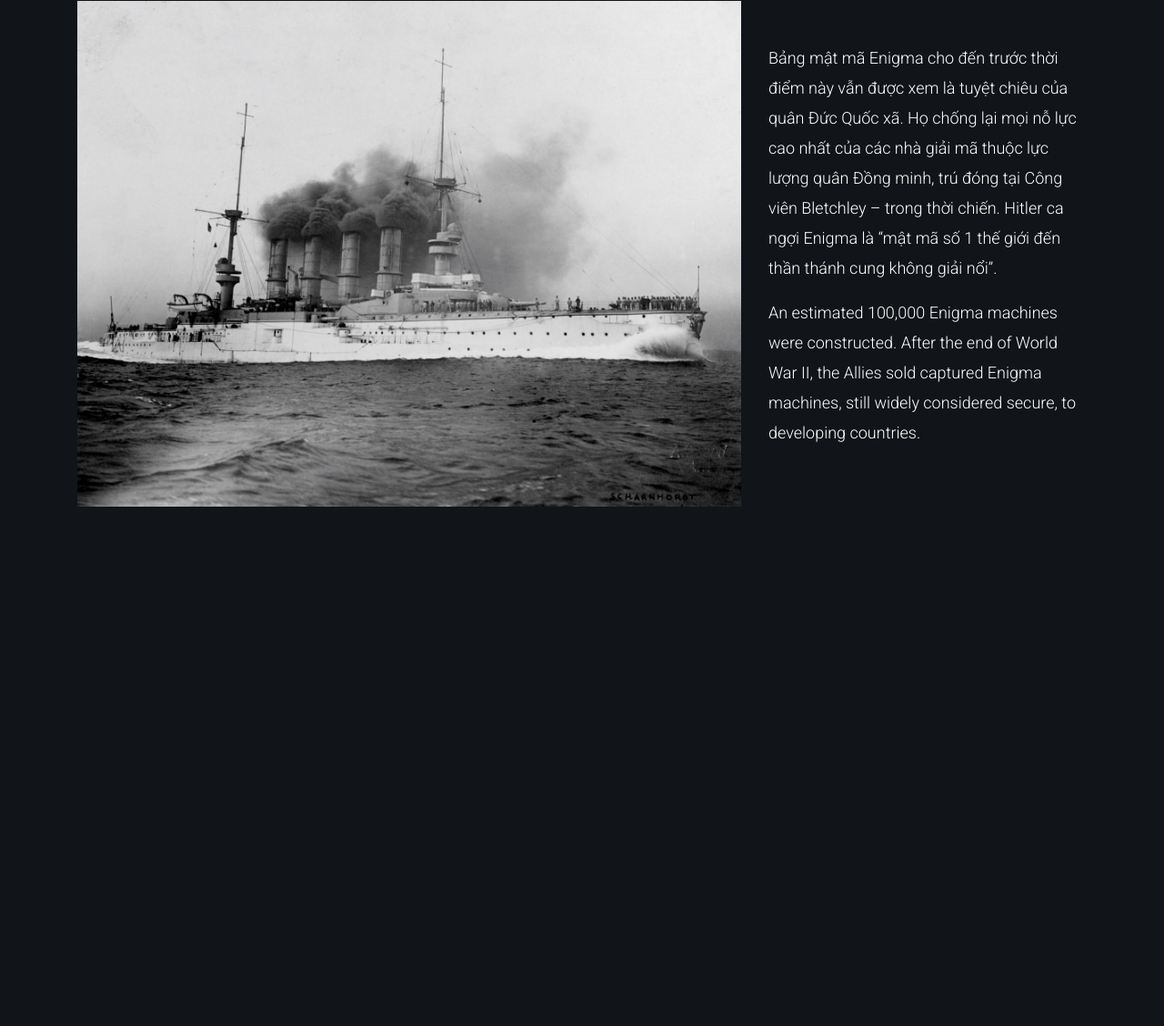
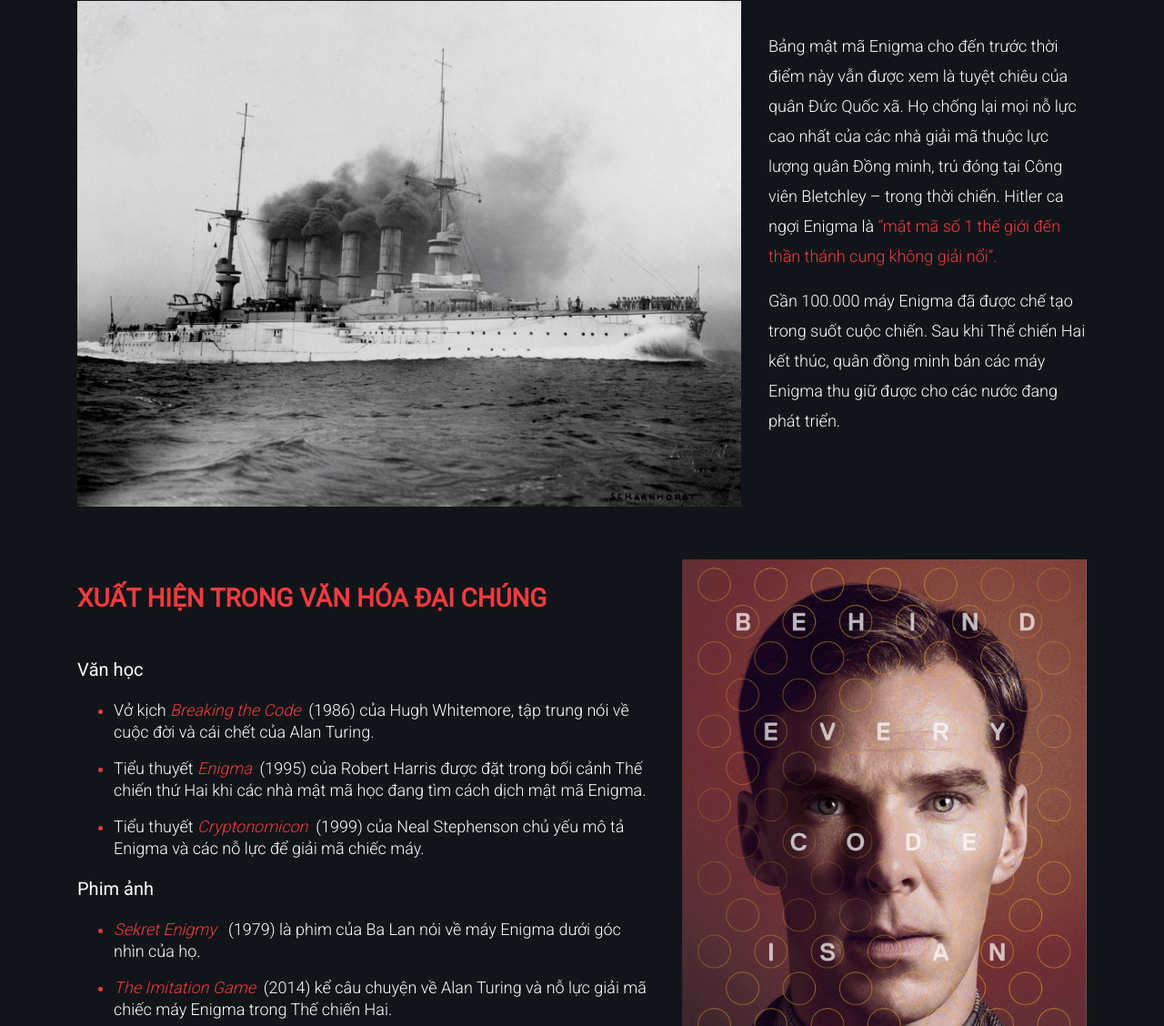
Before and after one commit to longhai18/Enigma, a plain HTML site: page index.html in a window 1280 px wide. Shown: the part 1672-2800 px from the top of the page at 91% size. Before the commit the page ends 2229 px from the top, so only its background shows below. Drawn offline with nearby package versions, Linux system fonts and the light colour scheme.

Commit message:
Update content + fix some design

```diff
--- a/css/custom.css
+++ b/css/custom.css
@@ -54,9 +54,20 @@ p {
   height: 50px;
 }
 
-.empa {
+.linkempa {
   color: #ef3b3e;
+  text-decoration: none;
 }
+
+.linkempa:hover {
+  color: #b22c2e;
+  text-decoration: none;
+}
+
+/*.linkempa:visited {
+  color: #b22c2e;
+  text-decoration: none;
+}*/
 
 .quote {
   margin-bottom: 6vw;
@@ -76,3 +87,21 @@ img {
   text-transform: uppercase;
   color: #ef3b3e;
 }
+
+.subtitle2 {
+  font-size: calc(15px + 1vw);
+  font-family: 'Roboto', sans-serif;
+  font-weight: bold;
+  z-index: 99;
+  text-transform: uppercase;
+  color: #ef3b3e;
+}
+
+.border-left {
+  border-left: 22px solid  #ef3b3e;
+}
+
+li {
+  color: #ef3b3e;
+  line-height: 1.5em;
+}
--- a/index.html
+++ b/index.html
@@ -35,43 +35,68 @@
   <!--EndNavBar-->
   <div class="container">
     <div class="row">
-      <div class="col-sm-10" id="ftit"><p id="title">Hành trình<br>giải mã <b id="title2">Enigma</b></p></div>
+      <div class="col-lg-10" id="ftit"><p id="title">Hành trình<br>giải mã <b id="title2">Enigma</b></p></div>
     </div>
   </div>
     <div class="container content">
       <div class="row">
-        <div class="col-sm-1"></div>
-        <div class="col-sm-9"><p class="quote"><i>"Tầm quan trọng của thông tin
+        <div class="col-lg-1"></div>
+        <div class="col-lg-9 quote"><p class="mb-0"><i>"Tầm quan trọng của thông tin
           tình báo được bộc lộ rõ ràng trong cuộc Chiến tranh thế giới thứ nhất..."</i>
-          <br> - Đại úy Reginald <a class="empa">'Blinker'<a> Hall</p></div>
+          <br> - Đại úy Reginald <a href="https://en.wikipedia.org/wiki/William_Reginald_Hall" target="_blank" class="linkempa">'Blinker'<a> Hall</p></div>
       </div>
 
       <div class="row">
-        <div class="col-sm-12"><p>Ít người biết rằng chiếc máy Enigma kì quái này được chế tạo bởi một người Đức (dựa trên ý tưởng của người Hà Lan). Thông tin về chiếc máy này bị lộ đến tay người Pháp, sau đó được một người Balan mô phỏng lại trước khi được mang đến chỗ người Anh để giải mã tín hiệu của quân Đức trong suốt Thế chiến thứ hai. Nhờ những thông tin thu thập được từ chiếc máy, cuộc chiến kết thúc sớm hơn 2 năm so với dự đoán.</p></div>
+        <div class="col-lg-12"><p>Ít người biết rằng chiếc máy Enigma kì quái này được chế tạo bởi một người Đức (dựa trên ý tưởng của người Hà Lan). Thông tin về chiếc máy này bị lộ đến tay người Pháp, sau đó được một người Balan mô phỏng lại trước khi được mang đến chỗ người Anh để giải mã tín hiệu của quân Đức trong suốt Thế chiến thứ hai. Nhờ những thông tin thu thập được từ chiếc máy, cuộc chiến kết thúc <a href="http://www.bbc.co.uk/history/worldwars/wwtwo/enigma_01.shtml" target="_blank" class="linkempa">sớm hơn 2 năm</a> so với dự đoán.</p></div>
       </div>
 
       <div class="row" style="margin-top: 4vw;">
         <p class="subtitle" id="gioithieu" style="padding-top: 5vw; margin-left: 13px;">/ / Giới thiệu chung</p>
-        <div class="col-sm-4" style="margin-top: calc(30px + 8vw);">
+        <div class="col-lg-4" style="margin-top: calc(30px + 8vw);">
           <p>Máy Enigma là một loại máy có hệ thống đĩa quay dùng để tạo mật mã và giải mã các thông tin cơ mật. Chiếc máy Enigma đầu tiên do kỹ sư Đức Arthur Scherbius phát minh vào giai đoạn cuối của Chiến tranh thế giới thứ nhất. Đây được cho là cỗ máy mã hóa hiện đại nhất lúc bấy giờ. Máy được thiết kế dùng để bảo mật các thông tin trao đổi giữa các hãng lớn, bưu điện, giữa các cơ quan Chính phủ...</p>
         </div>
-        <div class="col-sm-8"><img src="images/enigma.jpg" alt="Máy Enigma"></div>
+        <div class="col-lg-8"><a href="https://commons.wikimedia.org/wiki/File:Four-rotor-enigma.jpg" target="_blank"><img src="images/enigma.jpg" alt="Máy Enigma"></a></div>
       </div>
 
       <div class="row" style="margin-top: 5vw;">
-        <div class="col-sm-1"></div>
-        <div class="col-sm-10"><p>Thời gian đầu, quân đội Đức sử dụng rất thành công loại mã này để liên lạc với nhau, việc gửi các mật mã được tiến hành công khai qua sóng radio. Cho dù quân Đồng Minh bắt được tín hiệu, họ vẫn không thể hiểu được nội dung của các thông điệp bị mã hóa. Vì vậy, ở khoảng đầu cuộc chiến, quân đội Anh không thể dự tính được tàu ngầm Đức hoạt động nhằm phục kích các tàu vượt Đại Tây Dương chở vũ khí từ Mỹ viện trợ cho Anh và lực lượng Đồng minh châu Âu. Hậu quả là trung bình mỗi tháng Đức bắn chìm được 5000 tấn tàu hàng Đồng minh, gây tổn thất lớn khiến cuộc kháng chiến của Anh quốc có nguy cơ thất bại.</p></div>
+        <div class="col-lg-1"></div>
+        <div class="col-lg-10"><p>Thời gian đầu, quân đội Đức sử dụng rất thành công loại mã này để liên lạc với nhau, việc gửi các mật mã được tiến hành công khai qua sóng radio. Cho dù quân Đồng Minh bắt được tín hiệu, họ vẫn không thể hiểu được nội dung của các thông điệp bị mã hóa. Vì vậy, ở khoảng đầu cuộc chiến, quân đội Anh không thể dự tính được tàu ngầm Đức hoạt động nhằm phục kích các tàu vượt Đại Tây Dương chở vũ khí từ Mỹ viện trợ cho Anh và lực lượng Đồng minh châu Âu. Hậu quả là trung bình mỗi tháng Đức bắn chìm được 5000 tấn tàu hàng Đồng minh, gây tổn thất lớn khiến cuộc kháng chiến của Anh quốc có nguy cơ thất bại.</p></div>
       </div>
 
       <div class="row" style="margin-top: 4vw;">
-        <div class="col-sm-8">
-          <img src="images/ship2sm.jpg" alt="Tàu SMS Scharnhorst">
+        <div class="col-lg-8">
+          <a href="https://commons.wikimedia.org/wiki/File:SMS_Scharnhorst_by_Arthur_Renard.jpg" target="_blank"><img src="images/ship2sm.jpg" alt="Tàu SMS Scharnhorst"></a>
         </div>
-        <div class="col-sm-4" style="margin-top: calc(20px + 2vw);">
-          <p>Bảng mật mã Enigma cho đến trước thời điểm này vẫn được xem là tuyệt chiêu của quân Đức Quốc xã. Họ chống lại mọi nỗ lực cao nhất của các nhà giải mã thuộc lực lượng quân Đồng minh, trú đóng tại Công viên Bletchley – trong thời chiến. Hitler ca ngợi Enigma là “mật mã số 1 thế giới đến thần thánh cung không giải nổi”.</p>
-          <div><p>An estimated 100,000 Enigma machines were constructed. After the end of World War II, the Allies sold captured Enigma machines, still widely considered secure, to developing countries.</p></div>
+        <div class="col-lg-4" style="margin-top: calc(20px + 1vw);">
+          <p>Bảng mật mã Enigma cho đến trước thời điểm này vẫn được xem là tuyệt chiêu của quân Đức Quốc xã. Họ chống lại mọi nỗ lực cao nhất của các nhà giải mã thuộc lực lượng quân Đồng minh, trú đóng tại Công viên Bletchley – trong thời chiến. Hitler ca ngợi Enigma là <a href="https://www.ihr.org/jhr/v14/v14n3p22_Degrelle.html" target="_blank" class="linkempa">“mật mã số 1 thế giới đến thần thánh cung không giải nổi”.</a></p>
+          <div><p>Gần 100.000 máy Enigma đã được chế tạo trong suốt cuộc chiến. Sau khi Thế chiến Hai kết thúc, quân đồng minh bán các máy Enigma thu giữ được cho các nước đang phát triển.</p></div>
         </div>
       </div>
+
+      <div class="row" style="margin-top: calc(10px + 0vw);">
+
+        <div class="col-lg-7" style="margin-top: calc(10px + 5vw);">
+          <p class="subtitle2">Xuất hiện trong văn hóa đại chúng</p>
+          <div style="margin-top: calc(20px + 2vw);">
+            <p style="font-size: 20px;"><b>Văn học</b></p>
+            <ul>
+              <li class="item"><p>Vở kịch <i><a href="https://en.wikipedia.org/wiki/Breaking_the_Code" target="_blank" class="linkempa">Breaking the Code</a></i>&nbsp; (1986) của Hugh Whitemore, tập trung nói về cuộc đời và cái chết của Alan Turing.</p></li>
+              <li class="item"><p>Tiểu thuyết <i><a href="https://en.wikipedia.org/wiki/Enigma_(novel)" target="_blank" class="linkempa">Enigma</a></i>&nbsp; (1995) của Robert Harris được đặt trong bối cảnh Thế chiến thứ Hai khi các nhà mật mã học đang tìm cách dịch mật mã Enigma.</p></li>
+              <li class="item"><p>Tiểu thuyết <i><a href="https://en.wikipedia.org/wiki/Cryptonomicon" target="_blank" class="linkempa">Cryptonomicon</a></i>&nbsp; (1999) của Neal Stephenson chủ yếu mô tả Enigma và các nỗ lực để giải mã chiếc máy.</p></li>
+            </ul>
+            <p style="font-size: 20px;"><b>Phim ảnh</b></p>
+            <ul>
+              <li class="item"><p><i><a href="https://en.wikipedia.org/wiki/Sekret_Enigmy" target="_blank" class="linkempa">Sekret Enigmy </a></i>&nbsp; (1979) là phim của Ba Lan nói về máy Enigma dưới góc nhìn của họ.</p></li>
+              <li class="item"><p><i><a href="https://en.wikipedia.org/wiki/The_Imitation_Game" target="_blank" class="linkempa">The Imitation Game</a></i>&nbsp; (2014) kể câu chuyện về Alan Turing và nỗ lực giải mã chiếc máy Enigma trong Thế chiến Hai.</p></li>
+            </ul>
+          </div>
+        </div>
+        <div class="col-lg-5" style="margin-top: calc(10px + 3vw);">
+          <a href="https://www.imdb.com/title/tt2084970/" target="_blank"><img src="images/tigsm.jpg" alt="The Imitation Game"></a>
+        </div>
+      </div>
+
+      <div style="margin-bottom: 10vw;"></div>
 
     </div><!--EndContent-->
     <!--Scripts-->
```
Also changed, not shown: images/tig.jpg (added), images/tigsm.jpg (added).
